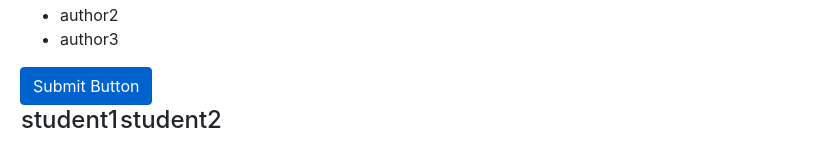
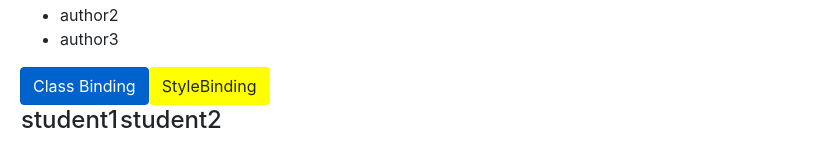
Before and after one commit to deepaakhil84/Angular, an Angular app: page / in a window 1280 px wide. Shown: the part 518-665 px from the top of the page, without its empty margins (0-820 px from the left). Built offline with nearby package versions, Linux system fonts and the light colour scheme.

Commit message:
style binding using button

```diff
--- a/src/app/courses.component.ts
+++ b/src/app/courses.component.ts
@@ -25,7 +25,9 @@ import {CoursesService} from "./courses.service";
     </ul>
 
     <!-- {{Add a button into the browsser}} -->
-    <button class="btn btn-primary" [class.active]="isActive">Submit Button</button>
+    <button class="btn btn-primary" [class.active]="isActive">Class Binding</button>
+    <button type="button" class="btn "[style.backgroundColor] = "isActive ? 'yellow' : 'green' " >StyleBinding</button>
+
 
 
     <table>
@@ -57,3 +59,4 @@ export class CoursesComponent{
 //2.Register this component in an module.Here currently one module its app (->app.module.ts)
 //3. selector render the component in (component.html)
 //attribute binding
+//class binding
```
